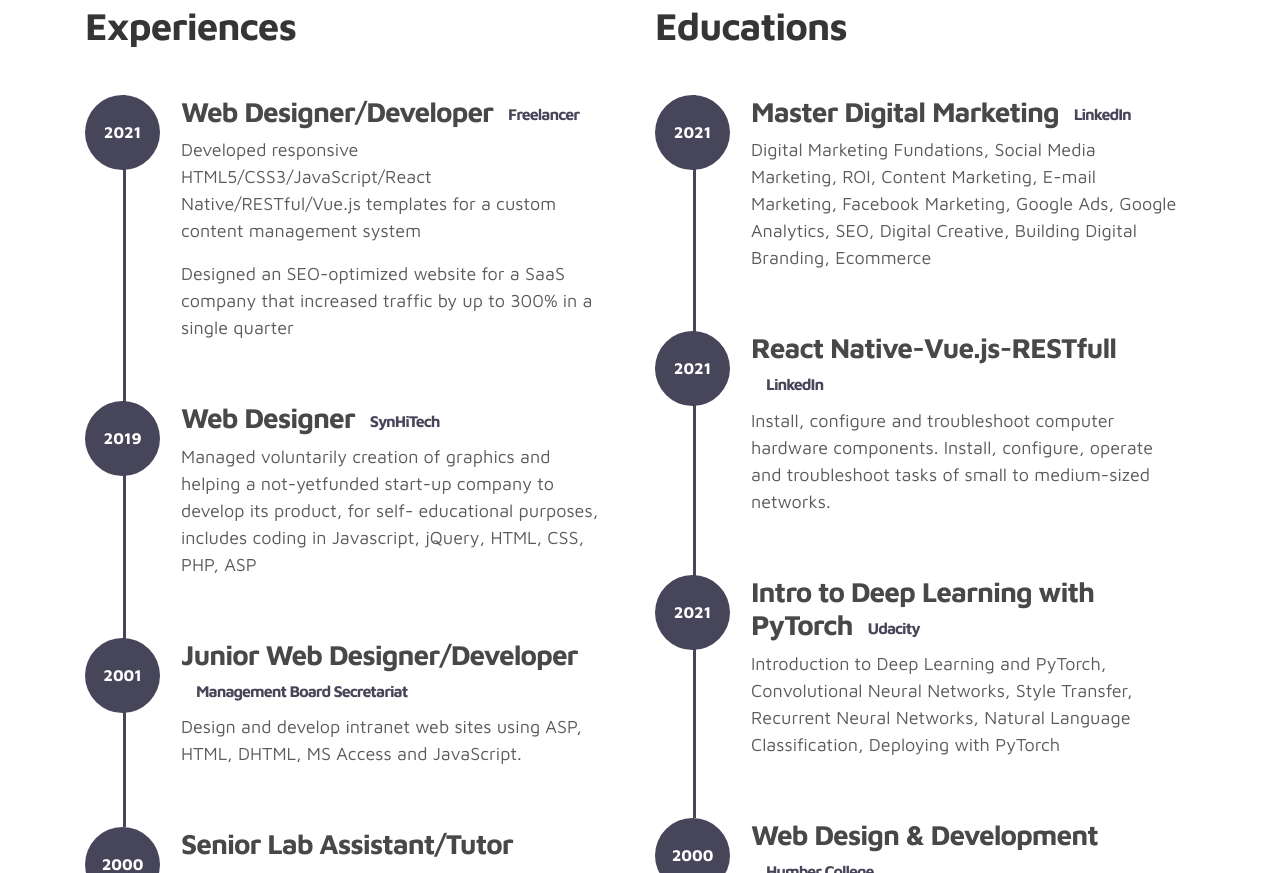
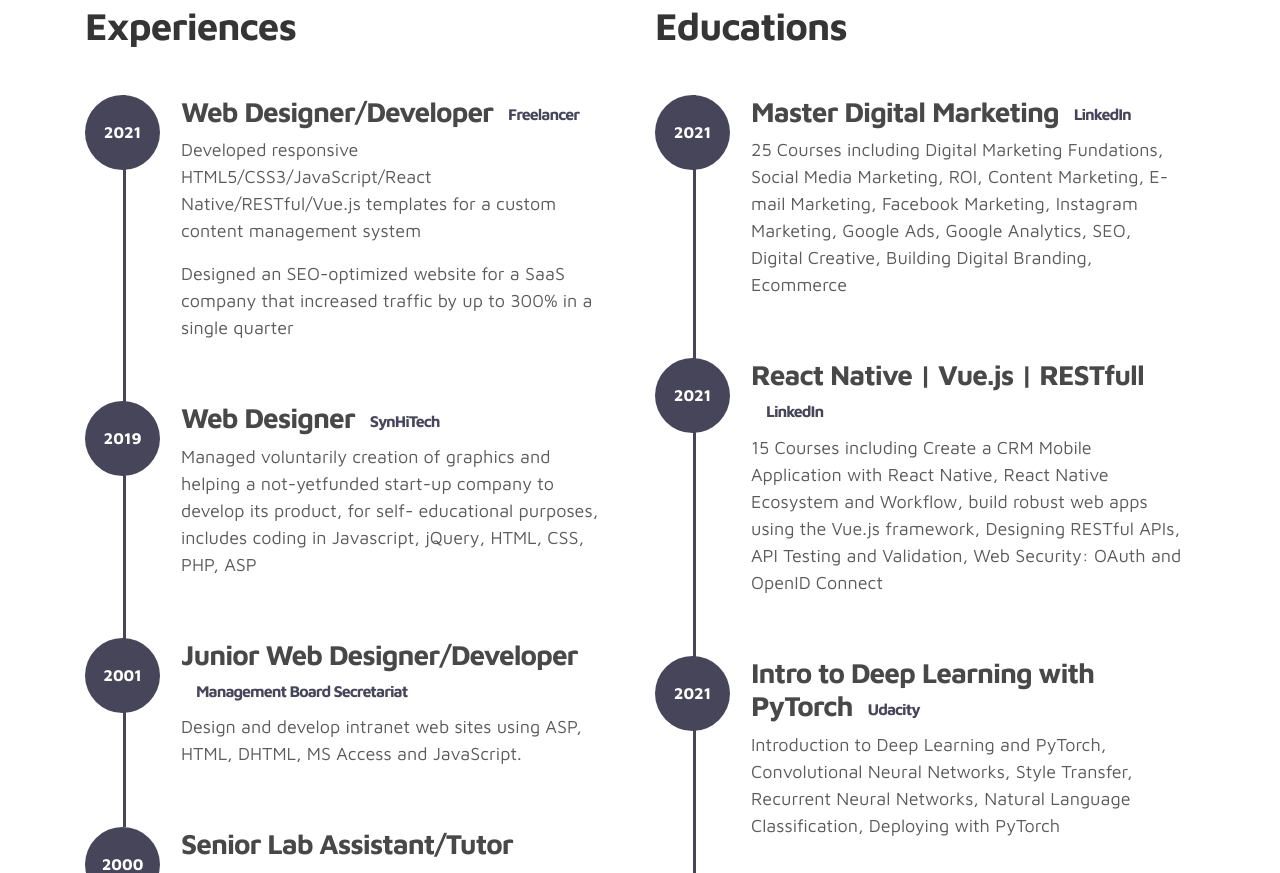
Before and after one commit to Siamak97/portfolio, a plain HTML site: page index.html in a window 1280 px wide. Shown: the part 1586-2459 px from the top of the page. Drawn offline with Linux system fonts and the light colour scheme.

Commit message:
Update index.html

```diff
--- a/index.html
+++ b/index.html
@@ -81,7 +81,7 @@
                         <p>Building a successful product is a challenge. I am highly energetic in user experience design, interfaces and web development.</p>
 
                         <div class="custom-btn-group mt-4">
-                          <a href="resume/siamak.pdf" class="btn mr-lg-2 custom-btn"><i class='uil uil-file-alt'></i> Download Resume</a>
+                          <a href="resume/Siamak.pdf" class="btn mr-lg-2 custom-btn"><i class='uil uil-file-alt'></i> Download Resume</a>
                           <a href="#contact" class="btn custom-btn custom-btn-bg custom-btn-link">Get a free quote</a>
                         </div>
                     </div>
@@ -213,9 +213,9 @@
                              </div>
                              <div class="timeline-info">
                                   <h3><span>Master Digital Marketing</span><small>LinkedIn</small></h3>
-                                  <p>Digital Marketing Fundations, Social Media
+                                  <p>25 Courses including Digital Marketing Fundations, Social Media
                                      Marketing, ROI, Content Marketing, E-mail
-                                     Marketing, Facebook Marketing, Google
+                                     Marketing, Facebook Marketing, Instagram Marketing, Google
                                      Ads, Google Analytics, SEO, Digital
                                      Creative, Building Digital Branding, Ecommerce</p>
                              </div>
@@ -226,8 +226,8 @@
                                 <span>2021</span>
                             </div>
                             <div class="timeline-info">
-                                <h3><span>React Native-Vue.js-RESTfull</span><small>LinkedIn</small></h3>
-                                <p>Install, configure and troubleshoot computer hardware components. Install, configure, operate and troubleshoot tasks of small to medium-sized networks.</p>
+                                <h3><span>React Native | Vue.js | RESTfull</span><small>LinkedIn</small></h3>
+                                <p>15 Courses including Create a CRM Mobile Application with React Native, React Native Ecosystem and Workflow, build robust web apps using the Vue.js framework, Designing RESTful APIs, API Testing and Validation, Web Security: OAuth and OpenID Connect</p>
                             </div>
                         </div>
 						<div class="timeline-wrapper">
```
